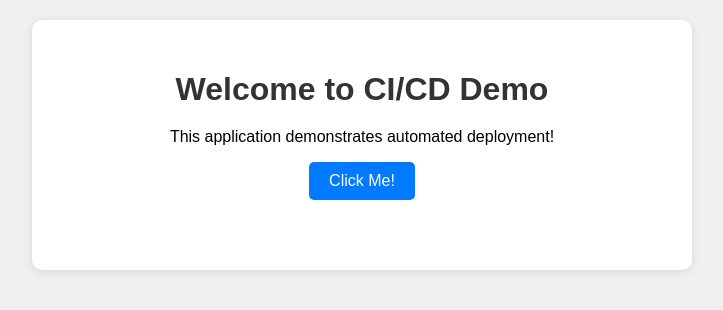
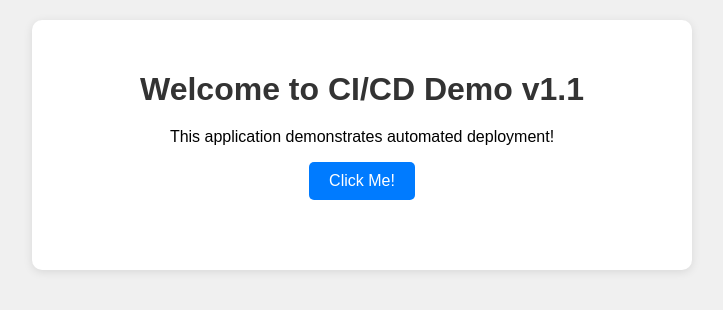
Before and after one commit to AishaAbdulWahid/cicd-demo-app, a website: page src/index.html in a window 1280 px wide. Shown: the whole page, without its empty margins (278-1001 px from the left). Drawn offline with Linux system fonts and the light colour scheme.

Commit message:
Update version to 1.1

```diff
--- a/src/index.html
+++ b/src/index.html
@@ -8,7 +8,7 @@
 </head>
 <body>
     <div class="container">
-        <h1>Welcome to CI/CD Demo</h1>
+        <h1>Welcome to CI/CD Demo v1.1</h1>
         <p>This application demonstrates automated deployment!</p>
         <button onclick="showMessage()">Click Me!</button>
         <div id="message"></div>
```
